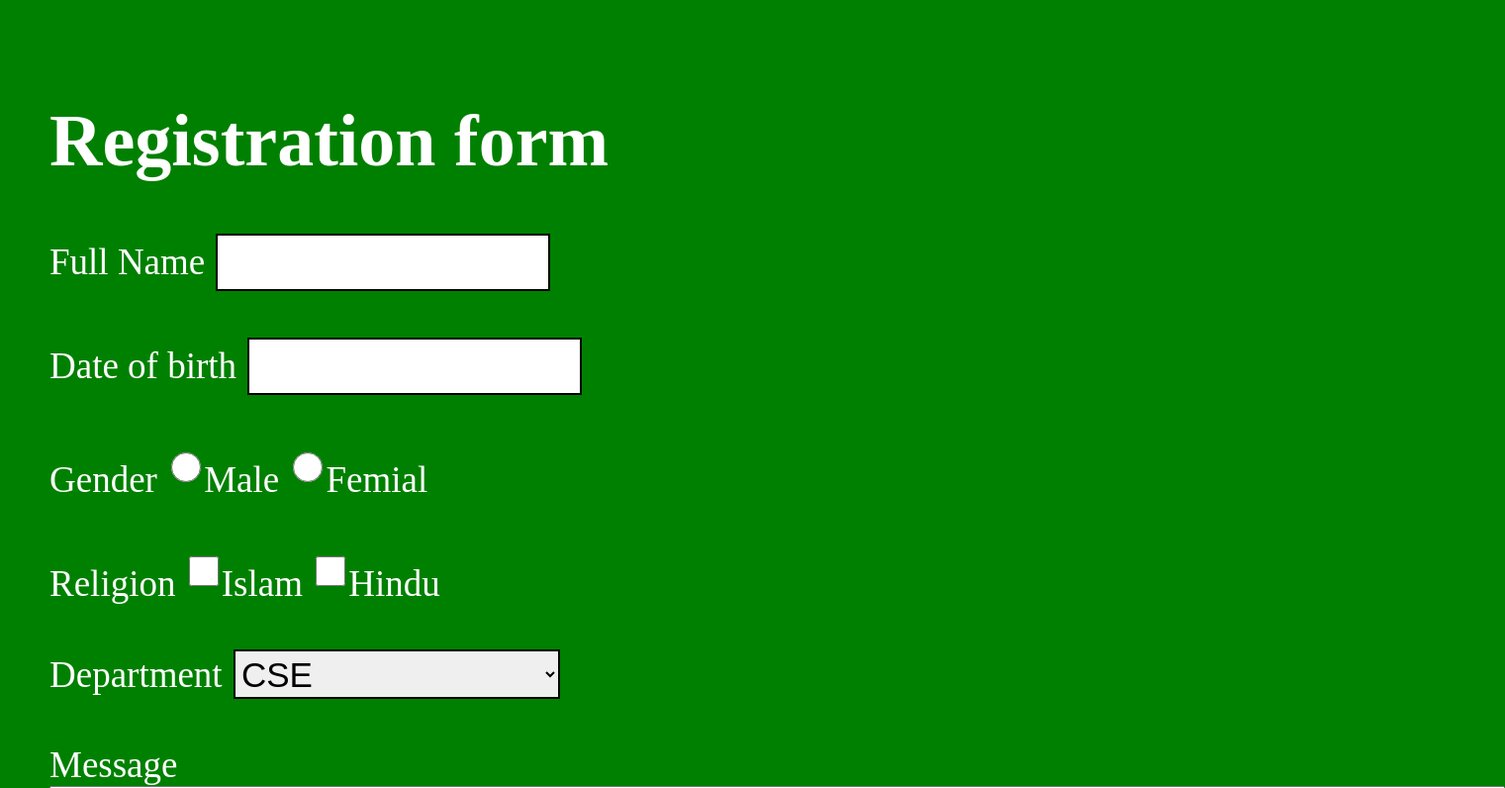
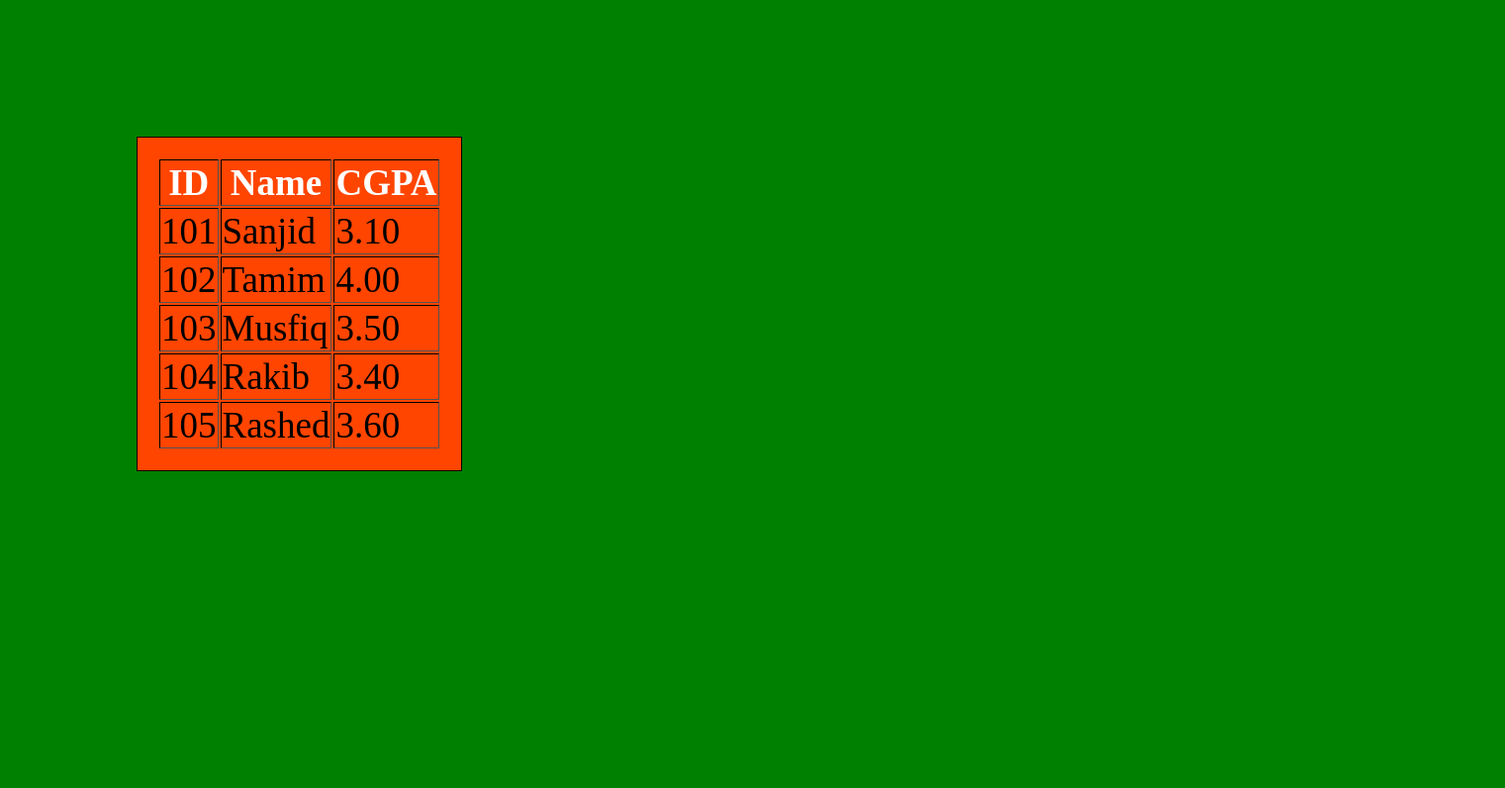
Before and after one commit to sanjidtalukder/SanjidTalukder-99DaysWithCPC, a plain HTML site: page index.html in a window 1280 px wide. Shown: the top 796 px of the page at 99% size, 1521 px wide, since content can reach past the window. Drawn offline with Linux system fonts and the light colour scheme.

Commit message:
Day-03 Table

```diff
--- a/index.html
+++ b/index.html
@@ -3,111 +3,70 @@
 <head>
     <meta charset="UTF-8">
     <meta name="viewport" content="width=device-width, initial-scale=1.0">
-    <title>Form</title>
+    <title>Table</title>
     <style>
-        body{
+        .body{
             background-color: green;
-            margin: 25px;
-            padding: 25px;
-            color: white;
-            font-size:37px;
+            padding: 10%;
+            margin: auto;
 
         }
-        #fullname{
-            width: 330px;
-            height: 50px;
-            border: 2px solid black;
-            padding: 2px;
-            margin: 2px;
-            font-size: 36px;
+        .table{
+            border: 1px solid black;
+            font-size: 37px;
+            color: black;
+            padding: 20px;
+            margin: 10px;
+            background-color: orangered;
         }
-        #Dob{
-            width: 330px;
-            height: 50px;
-            border: 2px solid black;
-            margin: 2px;
-            padding: 2px;
-            font-size: 36px;
+        .title{
+            color: white;
+            /* border: 1px solid blue; */
         }
-        #gender{
-            width: 30px;
-            height: 50px;
-        }
-        #religion{
-            width: 30px;
-            height: 50px;
-        }
-        .group{
-            width: 330px;
-            height: 50px;
-            border: 2px solid black;
-            padding: 2px;
-            margin: 2px;
-            font-size: 35px;
-        }
-        .submit{
-            width: auto;
-            height: 50px;
-            border: 2px solid black;
-            padding: 4px;
-            margin: 2px;
-            font-size: 35px;
-        }
-        .clear{
-            width: auto;
-            height: 50px;
-            border: 2px solid black;
-            padding: 4pxpx;
-            margin: 2px;
-            font-size: 35px;
-        }
-        .text{
-            font-size: 48px;
+        .demo{
+border: 1px solid black;
         }
     </style>
 </head>
-<body>
-    <h1>Registration form</h1>
-    <form>
+<body class="body">
+    <table class="table" border="1px solid black">
+        <thead class="title" border="1px silid black">
+            <tr>
 
+            <th>ID</th>
+            <th>Name</th>
+            <th>CGPA</th>
+        </tr>
 
-    <div class="fullname">
-        <label for="fullname" >Full Name</label>
-        <input type="text" name="Fullname" id="fullname">
-    </div><br>
-    <div>
-        <label for="Dob" > Date of birth</label>
-        <input type="text" name="Date of birth" id="Dob">
-    </div><br>
-    <div>
-        <label for="gender" >Gender</label>
-        <input type="radio" name="Gender" id="gender" value="Male" >Male
-        <input type="radio" name="Gender" id="gender" value="femail" >Femial
-    </div><br>
-    <div>
-        <label for="religion" >Religion</label>
-        <input type="checkbox" name="Religion" id="religion" value="islam">Islam
-        <input type="checkbox" name="Religion" id="religion" value="hindu">Hindu
-    </div><br>
-    <div class="department">
-        <label for="department">Department</label>
-       <select name="department" class="group">
-        <option value="CSE">CSE</option>
-        <option value="EEE">EEE</option>
-        <option value="Low">LOW</option>
-        <option value="MSC">MSC</option>
-        <option value="english">English</option>
-       </select>
-    </div><br>
+        </thead>
+        <tbody class="demo" >
+            <tr>
+                <td>101</td>
+                <td>Sanjid</td>
+                <td>3.10</td>
 
-    <div>
-        <label for="message">Message</label>
-        <textarea class="text" cols="50" rows="20"></textarea>
-    </div><br>
-    <div id="input-type">
-        <input class="submit" type="submit" value="Register">
-        <input class="clear" type="reset" value="clear">
-    </div>
-</form>
+            </tr>
+            <tr>
+                <td>102</td>
+                <td>Tamim</td>
+                <td>4.00</td>
+            </tr>
+            <tr>
+                <td>103</td>
+                <td>Musfiq</td>
+                <td>3.50</td>
+            </tr>
+            <tr>
+                <td>104</td>
+                <td>Rakib</td>
+                <td>3.40</td>
+            </tr>
+            <tr>
+                <td>105</td>
+                <td>Rashed</td>
+                <td>3.60</td>
+            </tr>
+        </tbody>
+    </table>
 </body>
 </html>
```
